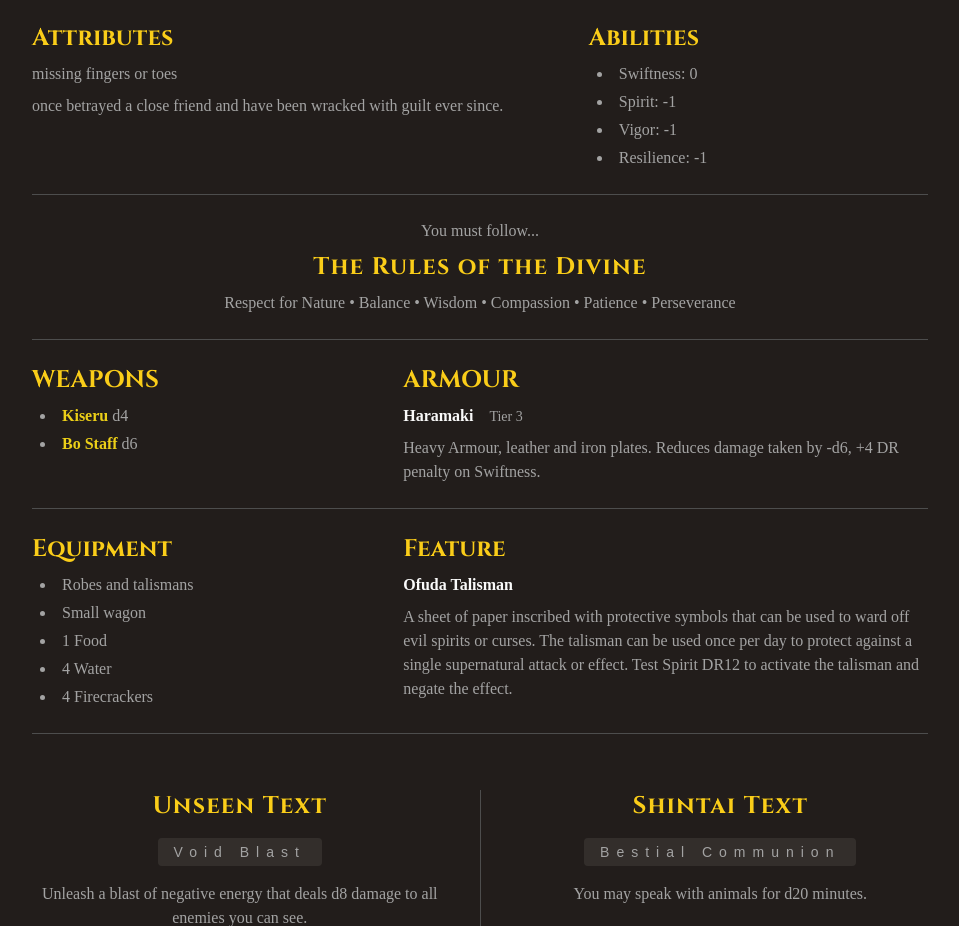
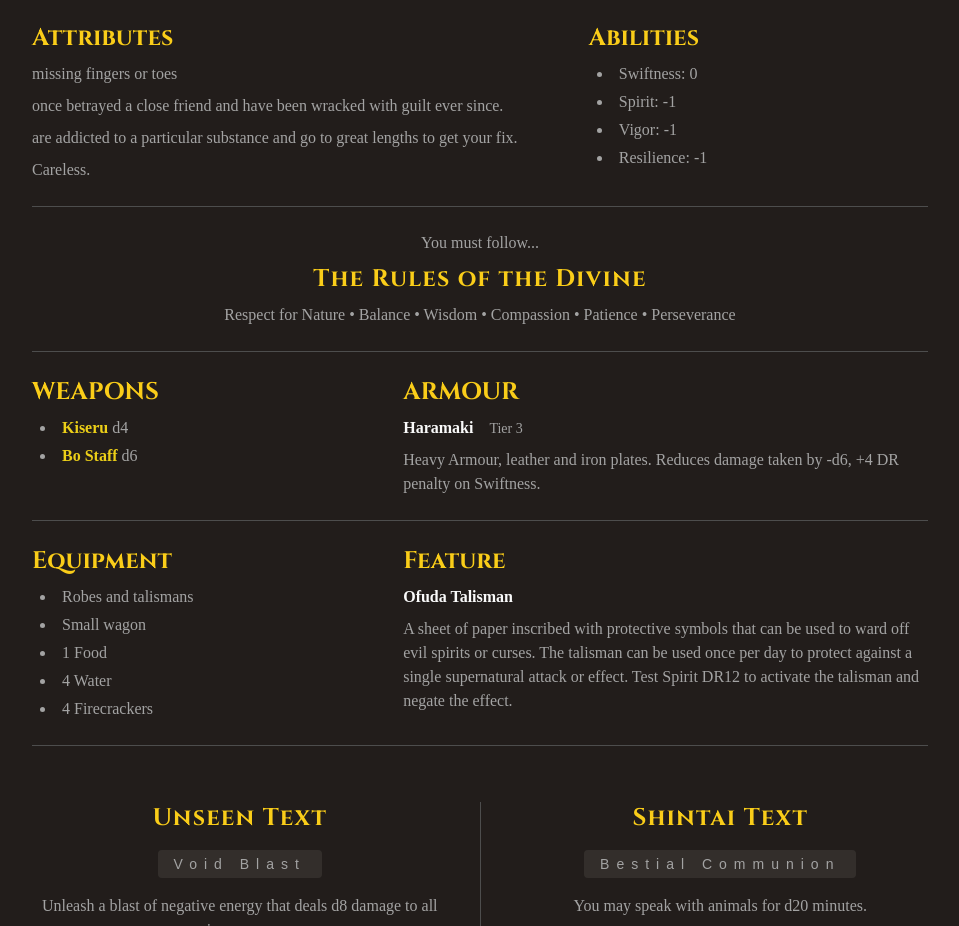
Before and after one commit to marcotondi/ronin-character-generator, a Next.js app: page /en in a window 1280 px wide. Shown: the part 780-1706 px from the top of the page, without its empty margins (160-1119 px from the left). Built offline with nearby package versions, Linux system fonts and the light colour scheme; a web font is replaced by a local one.

Commit message:
feat: render badHabits and awfulAfflictions in character sheet
These fields were already generated but never displayed in the UI.

```diff
--- a/src/components/CharacterGenerator.tsx
+++ b/src/components/CharacterGenerator.tsx
@@ -146,6 +146,12 @@ export default function CharacterGenerator() {
                 </p>
                 <p className="text-muted-foreground">
                   {t(character.grimChronicles ?? "")}
+                </p>
+                <p className="text-muted-foreground">
+                  {t(character.badHabits ?? "")}
+                </p>
+                <p className="text-muted-foreground">
+                  {t(character.awfulAfflictions ?? "")}
                 </p>
               </div>
               <div className="col-span-5 md:col-span-2 space-y-2">
```
